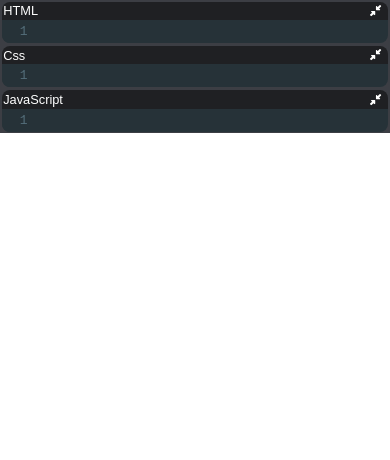
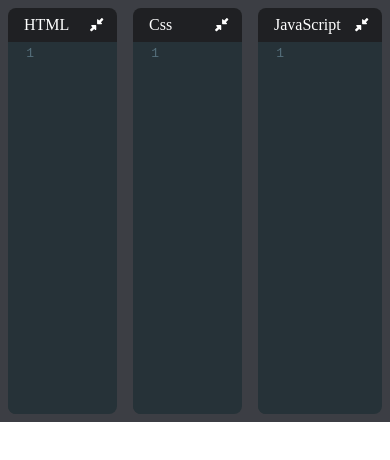
Before and after one commit to ShanavasRahman/CodePen, a React (Create React App) app: page / in a window 390 px wide. Shown: the top 460 px of the page. Built offline with nearby package versions, Linux system fonts and the light colour scheme.

Commit message:
removed responsive that causing unwanted issues

```diff
--- a/src/index.css
+++ b/src/index.css
@@ -1,11 +1,5 @@
-/* General Styles */
 body {
   margin: 0;
-  font-family: Arial, sans-serif;
-  display: flex;
-  flex-direction: column;
-  height: 100vh;
-  overflow: hidden;
 }
 
 .top-pane {
@@ -15,7 +9,6 @@ body {
 .pane {
   height: 50vh;
   display: flex;
-  flex-direction: column;
 }
 
 .editor-container {
@@ -64,67 +57,3 @@ body {
   border-bottom-left-radius: .5rem;
   overflow: hidden;
 }
-
-/* Media Queries for Responsiveness */
-
-/* Tablets and above */
-@media (min-width: 768px) {
-  .pane {
-    flex-direction: row;
-    height: 50vh;
-  }
-}
-
-/* Mobile devices */
-@media (max-width: 767px) {
-  body {
-    height: auto;
-    overflow: auto;
-  }
-
-  .pane {
-    flex-direction: column;
-    height: auto;
-  }
-
-  .editor-container {
-    padding: .25rem;
-  }
-
-  .editor-title {
-    padding: .25rem;
-    font-size: 0.9rem;
-  }
-
-  .expand-collapse-btn {
-    margin-left: .25rem;
-    font-size: 0.8rem;
-  }
-}
-
-/* Small mobile devices */
-@media (max-width: 480px) {
-  body {
-    height: auto;
-    overflow: auto;
-  }
-
-  .pane {
-    flex-direction: column;
-    height: auto;
-  }
-
-  .editor-container {
-    padding: .1rem;
-  }
-
-  .editor-title {
-    padding: .1rem;
-    font-size: 0.8rem;
-  }
-
-  .expand-collapse-btn {
-    margin-left: .1rem;
-    font-size: 0.7rem;
-  }
-}
```
